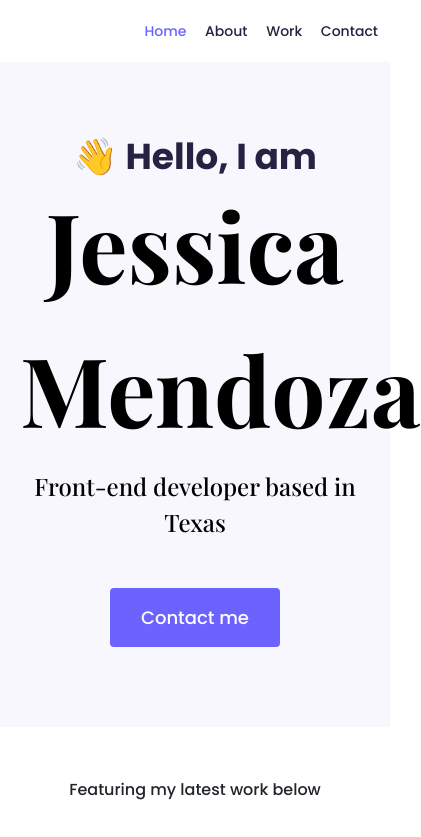
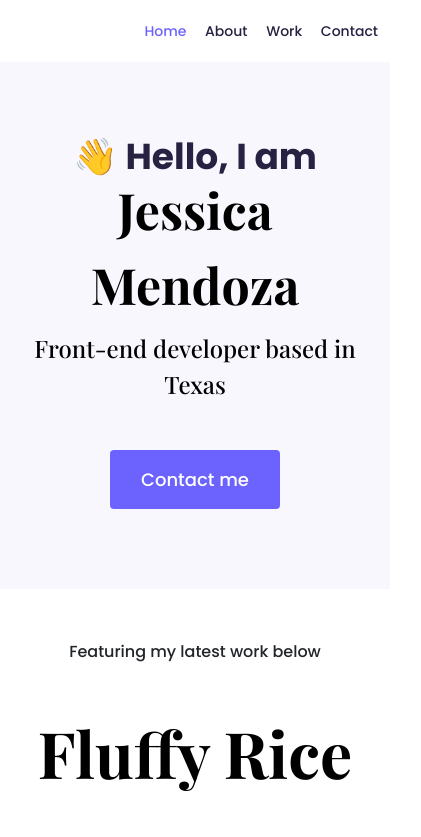
Before and after one commit to JessiceM/portfolio-project, a plain HTML site: page index.html in a window 390 px wide. Shown: the top 837 px of the page, 421 px wide, since content can reach past the window. Drawn offline with nearby package versions, Linux system fonts and the light colour scheme.

Commit message:
Making home page responsive

```diff
--- a/styles/portfolio.css
+++ b/styles/portfolio.css
@@ -144,6 +144,10 @@ footer .social-links a:hover {
   h3 {
     font-size: 26px;
   }
+  .hero h1 {
+    font-size: 50px;
+    line-height: 1.5;
+  }
   .content h1 {
     font-size: 35px;
     line-height: 40px;
```
Also changed, not shown: work.html (+1 -1 lines).
